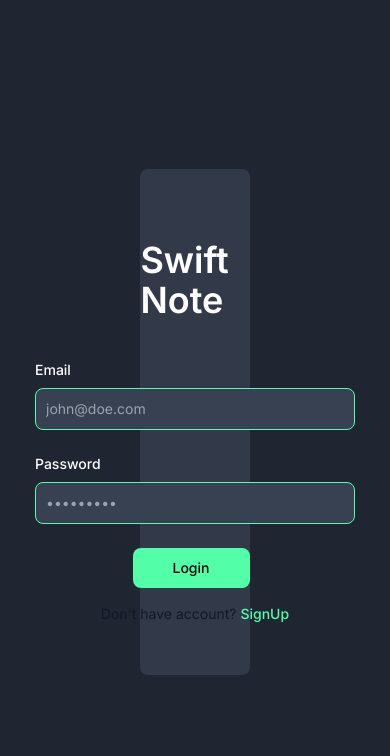
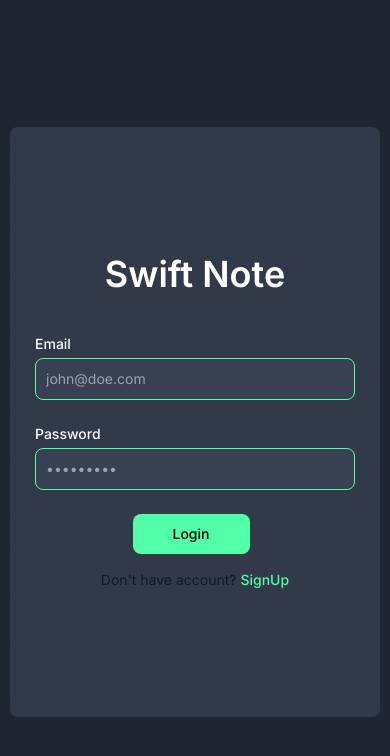
Before and after one commit to mafzaldev/swift-note, a React (Vite) app: page / in a window 390 px wide. Shown: the top 756 px of the page. Built offline with nearby package versions, Linux system fonts and the light colour scheme.

Commit message:
:sparkles:configured zustand

```diff
--- a/index.html
+++ b/index.html
@@ -4,7 +4,7 @@
     <meta charset="UTF-8" />
     <link rel="icon" type="image/svg+xml" href="/vite.svg" />
     <meta name="viewport" content="width=device-width, initial-scale=1.0" />
-    <title>Vite + React + TS</title>
+    <title>Swift Note</title>
   </head>
   <body>
     <div id="root"></div>
--- a/package.json
+++ b/package.json
@@ -4,13 +4,14 @@
   "version": "0.0.0",
   "type": "module",
   "scripts": {
-    "dev": "vite",
+    "dev": "vite --host",
     "build": "tsc && vite build",
     "preview": "vite preview"
   },
   "dependencies": {
     "react": "^18.2.0",
-    "react-dom": "^18.2.0"
+    "react-dom": "^18.2.0",
+    "zustand": "^4.3.7"
   },
   "devDependencies": {
     "@types/react": "^18.0.28",
--- a/src/App.tsx
+++ b/src/App.tsx
@@ -1,10 +1,9 @@
-import { useState } from "react";
-import SignUp from "./components/SignUp";
+import Authentication from "./components/Authentication";
 
 function App() {
   return (
     <div className="App">
-      <SignUp />
+      <Authentication />
     </div>
   );
 }
--- a/src/components/SignUp.tsx
+++ b/src/components/Authentication.tsx
@@ -1,24 +1,37 @@
 import { useState } from "react";
 import InputField from "./InputField";
+import useBearStore from "../store/UserStore";
+function Authentication() {
+  const [formState, setFormState] = useState({
+    email: "",
+    password: "",
+    isError: false,
+  });
 
-function SignUp() {
-  const [isError, setIsError] = useState(false);
+  const handleChange = (event: any, value: string) => {
+    setFormState((values) => ({ ...values, [event.target.name]: value }));
+  };
+
   return (
     <div className="flexCenter h-screen">
-      <div className="flexCenter flex-col w-[28%] h-3/5 bg-[#323a49] my-20 rounded-lg">
+      <div className="flexCenter flex-col w-[95%] h-[70%] bg-[#323a49] my-20 rounded-lg lg:w-[28%] md:w-[65%]">
         <p className="text-4xl font-bold text-white mb-10 mt-5">Swift Note</p>
         <form className="flexCenter flex-col" action="">
           <InputField
-            label={"Email"}
+            label={"email"}
             placeholder={"john@doe.com"}
             errorText={"Enter correct email address"}
-            isError={isError}
+            isError={formState.isError}
+            value={formState.email}
+            handleChange={handleChange}
           />
           <InputField
-            label={"Password"}
+            label={"password"}
             placeholder={"•••••••••"}
             errorText={"Enter correct password"}
-            isError={isError}
+            isError={formState.isError}
+            value={formState.password}
+            handleChange={handleChange}
           />
           <button
             type="button"
@@ -26,7 +39,7 @@ function SignUp() {
           >
             Login
           </button>
-          <p className="text-sm text-gray-900 dark:text-white mt-2">
+          <p className="text-sm text-gray-900 dark:text-white mt-2 mb-5">
             Don't have account?{" "}
             <span className="font-medium text-[#52ffa8] hover:underline cursor-pointer">
               SignUp
@@ -38,4 +51,4 @@ function SignUp() {
   );
 }
 
-export default SignUp;
+export default Authentication;
--- a/src/components/InputField.tsx
+++ b/src/components/InputField.tsx
@@ -5,21 +5,26 @@ export default function InputField({
   errorText,
   placeholder,
   isError,
+  value,
+  handleChange,
 }: InputField) {
   const fieldId = useId();
   return (
     <div className="mb-6 w-80">
       <label
         htmlFor={fieldId}
-        className={`block mb-2 text-sm font-medium ${
+        className={`block mb-1 text-sm font-medium ${
           isError ? `text-red-500` : `text-white`
         }`}
       >
-        {label}
+        {label[0].toUpperCase() + label.slice(1)}
       </label>
       <input
         type="text"
         id={fieldId}
+        name={label}
+        value={value}
+        onChange={(e) => handleChange(e, e.target.value)}
         className={`border text-sm rounded-lg bg-gray-700 block w-full p-2.5 text-white-500 outline-none focus:ring-4 focus:ring-[#52ffa8]
         ${
           isError
@@ -42,7 +47,9 @@ export default function InputField({
 
 interface InputField {
   label: string;
+  value: string;
   errorText: string;
   placeholder: string;
   isError: boolean;
+  handleChange: (event: any, value: string) => void;
 }
--- a/src/index.css
+++ b/src/index.css
@@ -8,14 +8,9 @@
   font-family: "Inter", sans-serif;
   line-height: 1.5;
   font-weight: 400;
-
   color-scheme: light dark;
-  /* color: rgba(255, 255, 255, 0.87); */
+  /* color: #52ffa8; */
   background-color: #1f2632;
-  /* background-color: hsl(217, 19%, 24%); */
-
-  color: hsl(150, 100%, 66%);
-
   font-synthesis: none;
   text-rendering: optimizeLegibility;
   -webkit-font-smoothing: antialiased;
@@ -28,3 +23,8 @@
     @apply flex items-center justify-center;
   }
 }
+
+.App {
+  background-image: url("./assets/dots.png");
+  background-size: contain;
+}
--- /dev/null
+++ b/src/store/UserStore.ts
@@ -0,0 +1,15 @@
+import { create } from 'zustand'
+
+interface UserState {
+    email: string
+    authorized: boolean
+    authorize: (userState: boolean) => void
+}
+
+const useBearStore = create<UserState>()((set) => ({
+    email: "",
+    authorized: false,
+    authorize: (userState) => set(() => ({ authorized: userState })),
+}))
+
+export default useBearStore;
```
Also changed, not shown: src/assets/dots.png (added), 1 other file (tests, documents, lock files or other folders).
